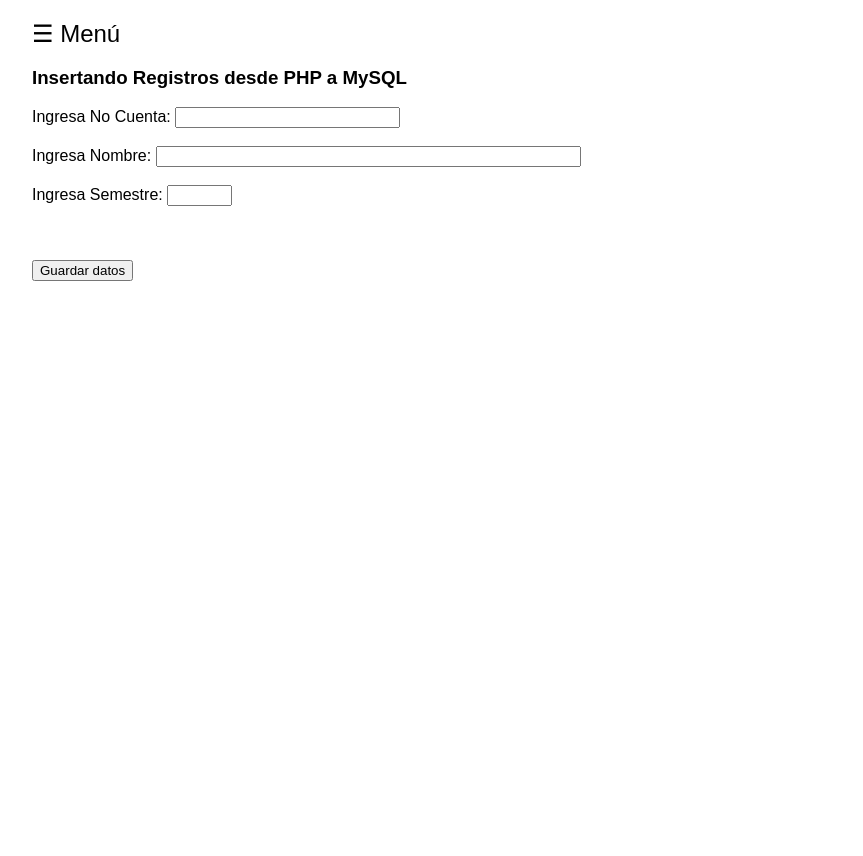
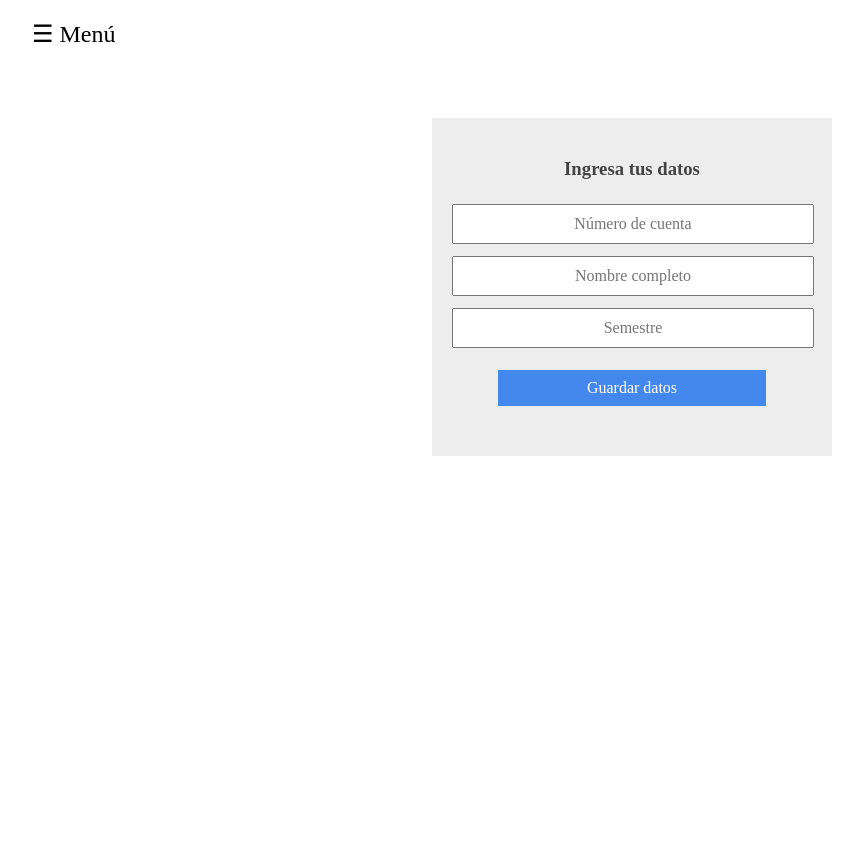
Before and after one commit to Cristopher811/Proyecto, a PHP site: page / in a window 1280 px wide. Shown: the whole page, without its empty margins (8-871 px from the left). Before the commit the page ends 281 px from the top, so only its background shows below. Run offline with PHP 8.4, Linux system fonts and the light colour scheme.

Commit message:
Ready to Start

```diff
--- /dev/null
+++ b/connect.php
@@ -0,0 +1,3 @@
+<?php
+	$conex = mysqli_connect("localhost","root","password","basededatos");
+?>
--- a/index.html
+++ /dev/null
@@ -1,33 +0,0 @@
-<!DOCTYPE html>
-<html lang="en">
-<head>
-	<meta charset="UTF-8">
-	<title>Trabajando con PHP + MySQL</title>
-	<link rel="stylesheet" href="style.css">
-</head>
-<body>
-	<div id="mainbox" onclick="openFunction()">&#9776; Menú</div>
-	<div id="menu" class="sidemenu">
-		<a href="#" class="closebtn" onclick="closeFunction()">&times;</a>
-		<a href="VerDatos.php">Ver datos</a>
-		<a href="InsertarDatos.php">Ingresar Datos</a>
-		<a href="ModificarDatos.php">Modificar Datos</a>
-		<a href="EliminarDatos.php">Eliminar Datos</a>
-	</div>
-	<h3>Insertando Registros desde PHP a MySQL</h3>
-	<form action="insertar.php" name="forma1" method="post">
-			Ingresa No Cuenta: <input type="text" name="cuenta" size="25"><br><br>
- 			Ingresa Nombre: <input type="text" name="nombre" size="50"><br><br>
- 			Ingresa Semestre: <input type="text" name="semestre" size="5"><br><br><br><br>
- 			<input type="submit" value="Guardar datos">
-			<script type="text/javascript">
-				function openFunction(){
-					document.getElementById("menu").style.width="200px";
-				}
-				function closeFunction(){
-					document.getElementById("menu").style.width="0px";
-				}
-			</script>
-	</form>
-</body>
-</html>
--- /dev/null
+++ b/index.php
@@ -0,0 +1,38 @@
+<!DOCTYPE html>
+<html lang="en">
+<head>
+	<meta charset="UTF-8">
+	<title>Trabajando con PHP + MySQL</title>
+	<link rel="stylesheet" href="style.css">
+</head>
+<body>
+	<div id="mainbox" onclick="openFunction()">&#9776; Menú</div>
+	<div id="menu" class="sidemenu">
+		<a href="#" class="closebtn" onclick="closeFunction()">&times;</a>
+		<a href="Mostrar.php">Ver datos</a>
+		<a href="Modificar.php">Modificar Datos</a>
+		<a href="Eliminar.php">Eliminar Datos</a>
+	</div>
+	<form action="insertar.php" name="forma1" method="post">
+			<h3>Ingresa tus datos</h3>
+			<input type="text" name="cuenta" placeholder="Número de cuenta">
+			<input type="text" name="nombre" placeholder="Nombre completo">
+ 			<input type="text" name="semestre" placeholder="Semestre">
+ 			<input type="submit" value="Guardar datos">
+	</form>
+	    <!-- script-menu  -->
+  <script type="text/javascript">
+      function openFunction(){
+				document.getElementById("menu").style.width="200px";
+        }
+      function closeFunction(){
+          document.getElementById("menu").style.width="0px";
+        }
+	</script>
+
+	<?php
+		include("ingresar.php");
+	?>
+
+</body>
+</html>
--- a/style.css
+++ b/style.css
@@ -1,10 +1,49 @@
-body {
+*	{
+	padding: 0;
+	margin: 0;
+	font-family: century gothic;
+	text-align: center;
+}
+body{
 	font-family:sans-serif;
 	margin: 20px 40px;
 }
+
+form {
+	padding: 50px 20px;
+	background-color: #ededed;
+	margin: calc(25% + 100px);
+	margin-top: 70px;
+	padding-top: 28px;
+}
+h3 {
+	text-align: center;
+	padding: 12px;
+	color: #444;
+}
+
+input{
+	width: calc(100% - 20px);
+	padding: 9px;
+	margin: auto;
+	margin-top: 12px;
+	font-size: 16px;
+}
+
+input[type='submit']{
+	background-color: #48e;
+	color: #fff;
+	width: calc(80% - 20px);
+	margin: 0 10%;
+	margin-top: 22px;
+	border: none;
+}
+
+
 #mainbox {
 	font-size: 24px;
 	cursor: pointer;
+	text-align: left;
 }
 .sidemenu {
 	position: fixed;
```
Also changed, not shown: Eliminar.php (added, +37 -0 lines), Modificar.php (added, +37 -0 lines), Mostrar.php (added), eliminar.php (added), ingresar.php (added), modificar.php (added).
